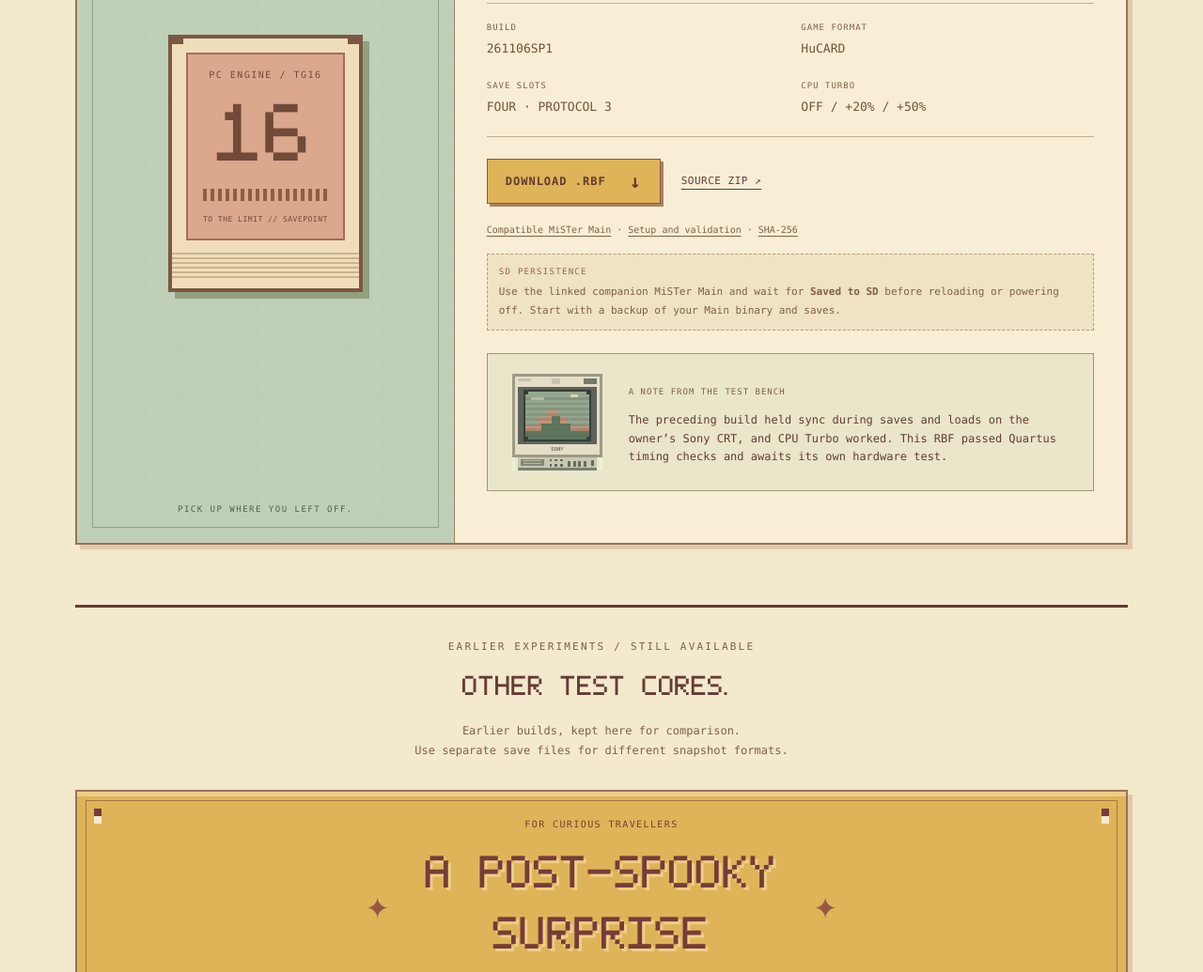
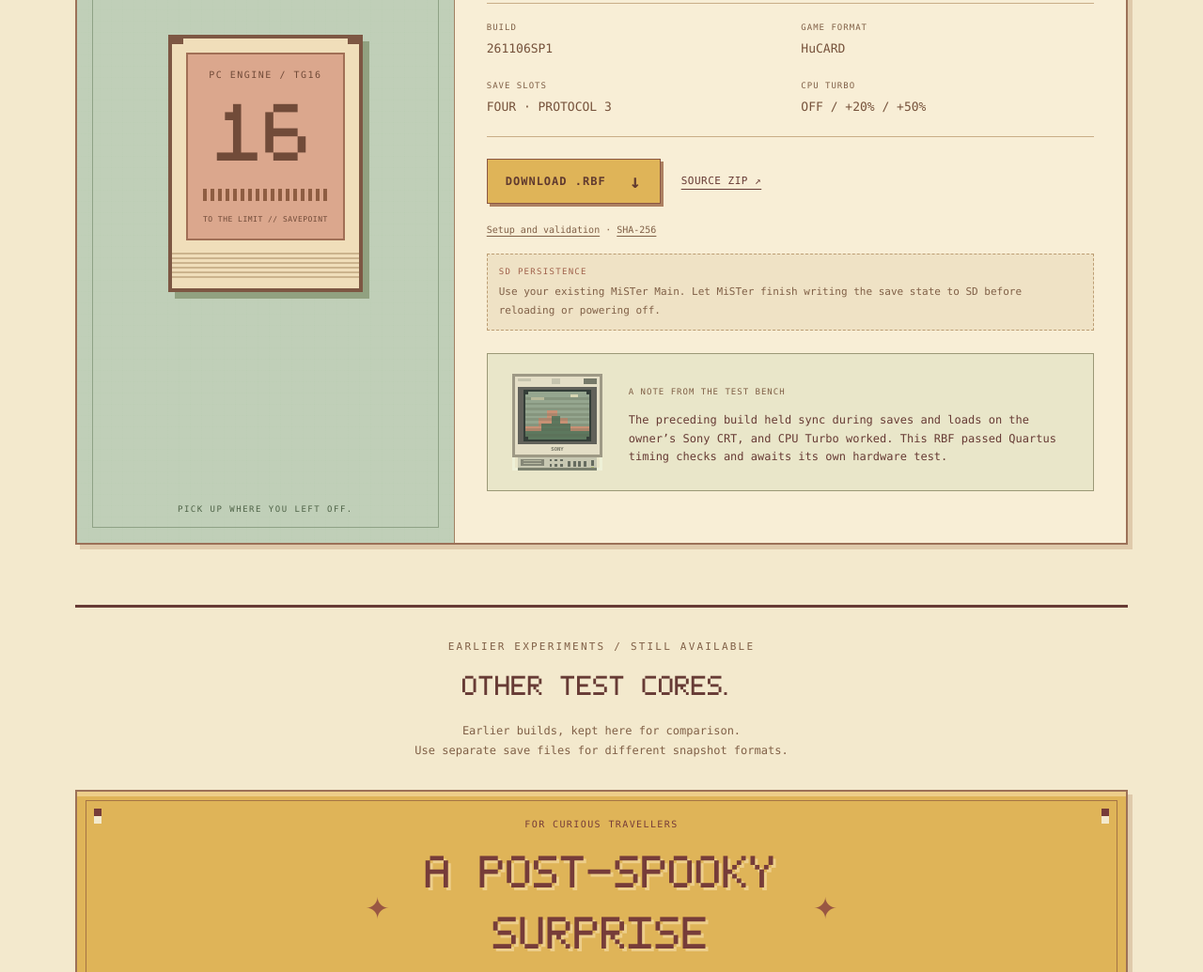
Before and after one commit to pxpxpxp/to-the-limit, a plain HTML site: page docs/index.html in a window 1280 px wide. Shown: the part 1798-2833 px from the top of the page at 94% size. Drawn offline with Linux system fonts and the light colour scheme.

Commit message:
Remove custom MiSTer Main from TTL SavePoint downloads
Document the standard MiSTer SD save-state interface and remove the companion binary and bundled companion sources. Keep the audited RBF byte-identical.

```diff
--- a/docs/index.html
+++ b/docs/index.html
@@ -31,8 +31,8 @@
     <p>Save with F5 and restore with F8, or use the Save States menu. SavePoint keeps CPU Turbo at Off, +20% or +50%, and omits rewind.</p>
     <div class="spec-grid"><div><span>BUILD</span><strong>261106SP1</strong></div><div><span>GAME FORMAT</span><strong>HuCARD</strong></div><div><span>SAVE SLOTS</span><strong>FOUR · PROTOCOL 3</strong></div><div><span>CPU TURBO</span><strong>OFF / +20% / +50%</strong></div></div>
     <div class="download-actions"><a class="button lime" href="downloads/TTL_SavePoint_TurboGrafx16_20261106.rbf" download>DOWNLOAD .RBF <span>↓</span></a><a class="text-link" href="downloads/TTL_SavePoint_TurboGrafx16_20261106_source.zip" download>SOURCE ZIP ↗</a></div>
-    <p class="fine-print"><a href="downloads/MiSTer_TG16_SD_20261101" download>Compatible MiSTer Main</a> · <a href="downloads/TTL_SavePoint_TurboGrafx16_20261106.md">Setup and validation</a> · <a href="downloads/TTL_SavePoint_TurboGrafx16_20261106.sha256" download>SHA-256</a></p>
-    <div class="build-notice"><span>SD PERSISTENCE</span> Use the linked companion MiSTer Main and wait for <b>Saved to SD</b> before reloading or powering off. Start with a backup of your Main binary and saves.</div>
+    <p class="fine-print"><a href="downloads/TTL_SavePoint_TurboGrafx16_20261106.md">Setup and validation</a> · <a href="downloads/TTL_SavePoint_TurboGrafx16_20261106.sha256" download>SHA-256</a></p>
+    <div class="build-notice"><span>SD PERSISTENCE</span> Use your existing MiSTer Main. Let MiSTer finish writing the save state to SD before reloading or powering off.</div>
     <div class="pvm-report"><img src="assets/pixel-pvm.svg" width="160" height="156" alt="Pixel-art Sony PVM monitor"><div><span class="eyebrow">A NOTE FROM THE TEST BENCH</span><p>The preceding build held sync during saves and loads on the owner’s Sony CRT, and CPU Turbo worked. This RBF passed Quartus timing checks and awaits its own hardware test.</p></div></div>
   </div>
 </article>
```
Also changed, not shown: 5 other files.
